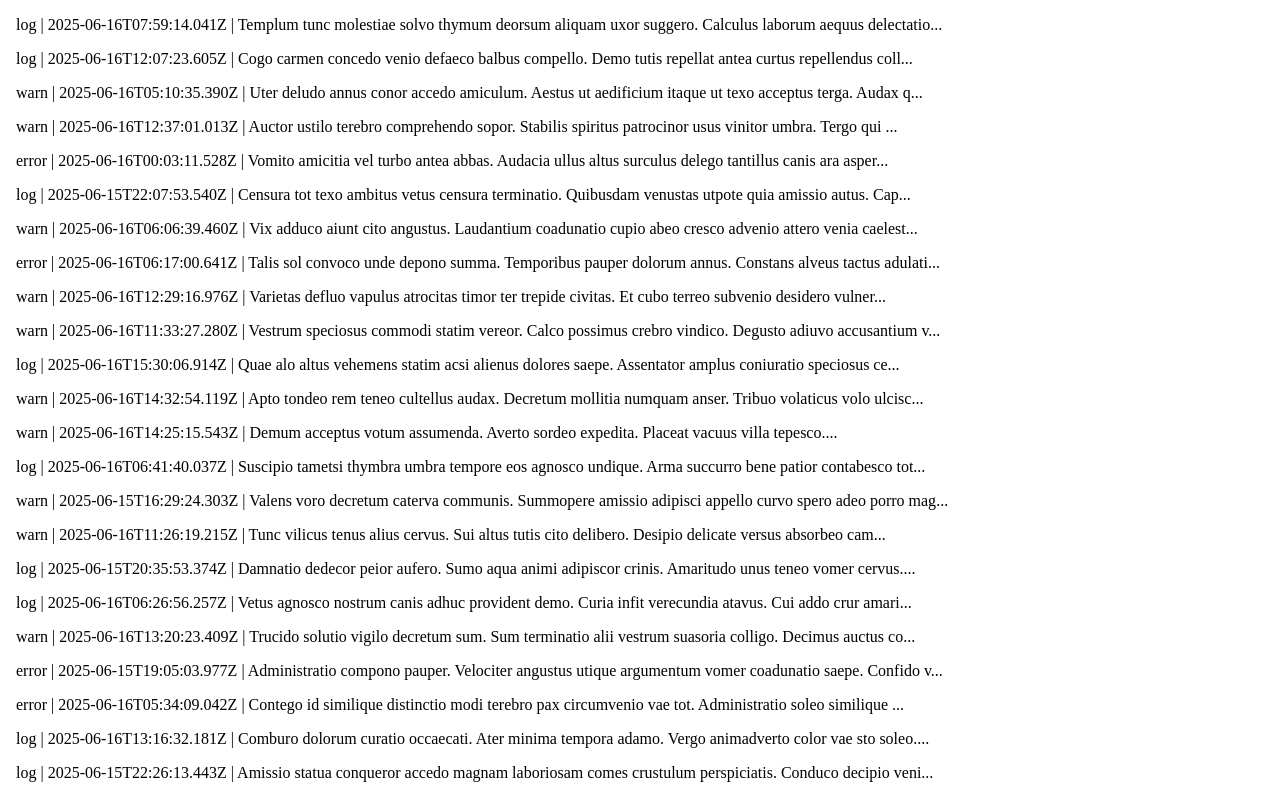
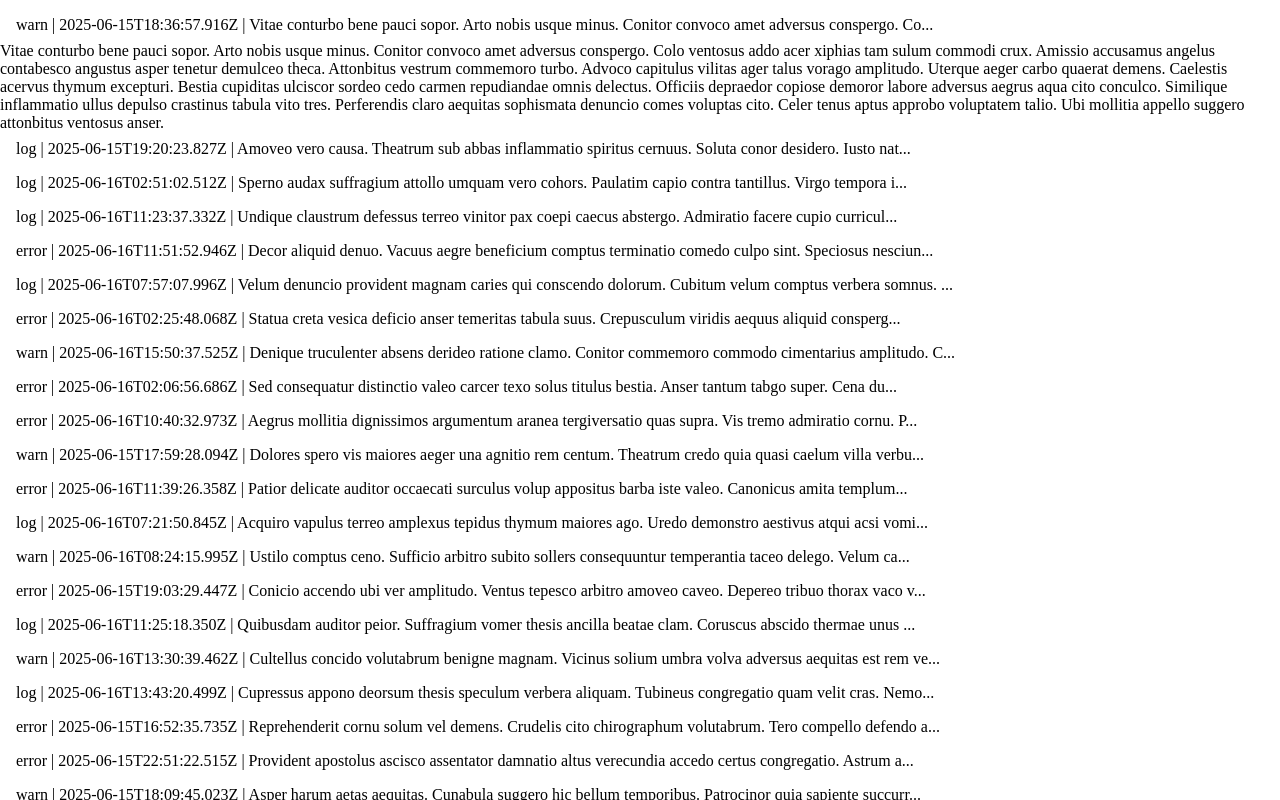
Before and after one commit to couvq/kanban, a React (Vite) app: page / in a window 1280 px wide. Both pictures are taken after a click on the button 640 px from the left and 25 px from the top of the page. Shown: the top 800 px of the page. Built offline with nearby package versions, Linux system fonts and the light colour scheme.

Commit message:
fetch new logs before they come into view for infinite scroll feature

```diff
--- a/src/components/LogViewer/LogRow/index.tsx
+++ b/src/components/LogViewer/LogRow/index.tsx
@@ -1,15 +1,21 @@
-import { ListItemButton } from "@mui/material";
+import { Collapse, ListItemButton } from "@mui/material";
 import type { LogEntry } from "../apis";
+import { useState } from "react";
 
 interface LogRowProps {
   log: LogEntry;
 }
 
 const LogRow = ({ log }: LogRowProps) => {
+  const [isExpanded, setIsExpanded] = useState(false);
+
   return (
-    <ListItemButton>
-      {log.level} | {log.timestamp} | {log.text.substring(0, 100)}...
-    </ListItemButton>
+    <>
+      <ListItemButton onClick={() => setIsExpanded(!isExpanded)}>
+        {log.level} | {log.timestamp} | {log.text.substring(0, 100)}...
+      </ListItemButton>
+      <Collapse in={isExpanded}>{log.text}</Collapse>
+    </>
   );
 };
 
--- a/src/components/LogViewer/apis/index.tsx
+++ b/src/components/LogViewer/apis/index.tsx
@@ -11,7 +11,7 @@ const createLogEntry = (): LogEntry => {
   const level: LogEntry["level"] =
     levels[Math.floor(Math.random() * levels.length)];
   const timestamp = faker.date.recent().toISOString();
-  const text = faker.lorem.sentences(3);
+  const text = faker.lorem.paragraphs(5);
   return {
     level,
     timestamp,
@@ -22,7 +22,7 @@ const createLogEntry = (): LogEntry => {
 const fetchNewLogs = (): Promise<LogEntry[]> => {
   return new Promise((resolve) => {
     setTimeout(() => {
-      const fakeLogEntries = Array.from({ length: 100 }, createLogEntry);
+      const fakeLogEntries = Array.from({ length: 50 }, createLogEntry);
       resolve(fakeLogEntries);
     }, 200);
   });
--- a/src/components/LogViewer/hooks/useLogViewer.ts
+++ b/src/components/LogViewer/hooks/useLogViewer.ts
@@ -3,10 +3,16 @@ import type { LogEntry } from "../apis";
 import fetchNewLogs from "../apis";
 import { useInView } from "react-intersection-observer";
 
-const useLogViewer = (): [boolean, LogEntry[], (node?: Element | null) => void] => {
+const useLogViewer = (): [
+  boolean,
+  LogEntry[],
+  (node?: Element | null) => void
+] => {
   const [logs, setLogs] = useState<LogEntry[]>([]);
   const [isLoading, setIsLoading] = useState(true);
-  const [ref, inView] = useInView()
+  const [ref, inView] = useInView({
+    rootMargin: "0px 0px 1000px 0px",
+  });
 
   useEffect(() => {
     fetchNewLogs()
@@ -15,15 +21,15 @@ const useLogViewer = (): [boolean, LogEntry[], (node?: Element | null) => void]
   }, []);
 
   useEffect(() => {
-    if(inView) {
-      setIsLoading(true)
+    if (inView) {
+      setIsLoading(true);
       fetchNewLogs()
-      .then((data) => setLogs((prevLogs) => [...prevLogs, ...data]))
-      .finally(() => setIsLoading(false))
+        .then((data) => setLogs((prevLogs) => [...prevLogs, ...data]))
+        .finally(() => setIsLoading(false));
     }
-  }, [inView])
+  }, [inView]);
 
-  return [isLoading, logs, ref]
+  return [isLoading, logs, ref];
 };
 
 export default useLogViewer;
--- a/src/components/LogViewer/index.tsx
+++ b/src/components/LogViewer/index.tsx
@@ -12,8 +12,8 @@ const LogViewer = () => {
           <LogRow log={log} />
         ))}
         {isLoading && 'Loading...'}
-        <div id="hidden_in_view_ref" ref={ref}></div>
       </List>
+      <div id="hidden_in_view_ref" ref={ref}></div>
     </div>
   );
 };
```
